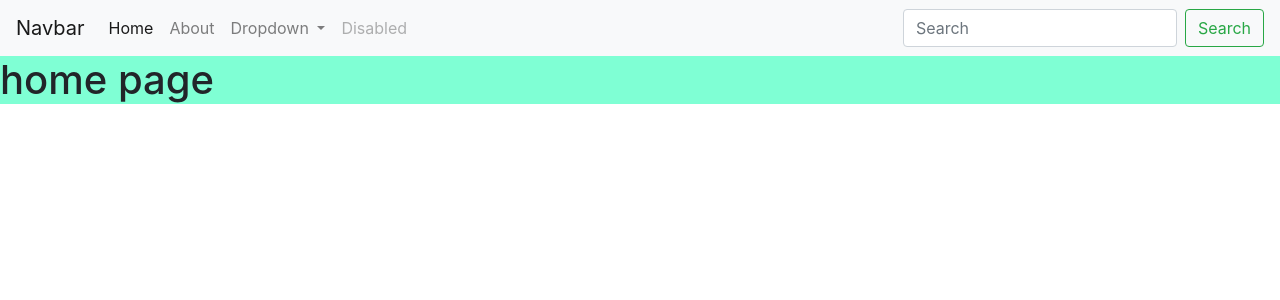
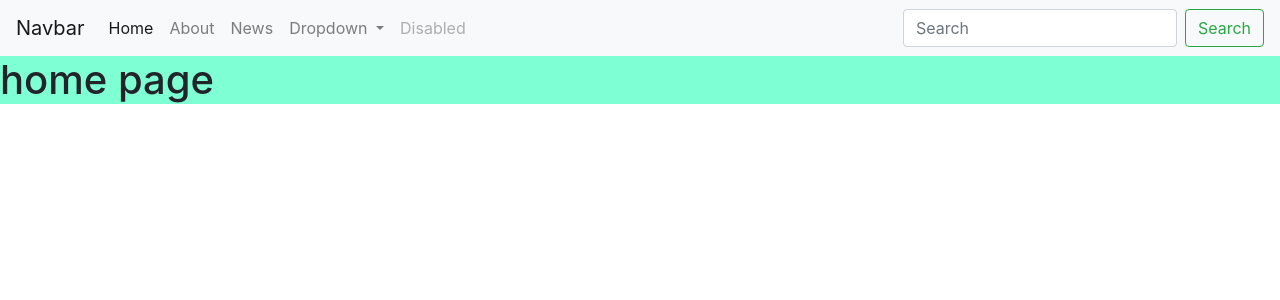
Before and after one commit to realtirtha/PythonLearning, a Django app: page / in a window 1280 px wide. Shown: the top 300 px of the page. Run offline with Django 4.2, Linux system fonts and the light colour scheme.

Commit message:
make NEws page and showed news

```diff
--- a/everestproject/everestapp/admin.py
+++ b/everestproject/everestapp/admin.py
@@ -3,4 +3,4 @@ from .models import *
 
 # Register your models here.
 
-admin.site.register([Category])
+admin.site.register([Category, News])
--- a/everestproject/everestapp/urls.py
+++ b/everestproject/everestapp/urls.py
@@ -6,4 +6,6 @@ app_name = "everestapp"
 urlpatterns =[
     path("", ClientHomeView.as_view(), name = "clienthome"),
     path("about/",ClientAboutView.as_view(),name="clientabout"),
+    path("news/",ClientNewsView.as_view(),name="clientnews")
+
 ]
--- a/everestproject/everestapp/views.py
+++ b/everestproject/everestapp/views.py
@@ -10,3 +10,8 @@ class ClientAboutView(ListView):
     template_name = "clientabout.html"
     model = Category
     context_object_name ='categories'
+
+class ClientNewsView(ListView):
+    template_name = "clientnews.html"
+    model = News
+    context_object_name='news'
--- a/everestproject/templates/clientbase.html
+++ b/everestproject/templates/clientbase.html
@@ -13,6 +13,9 @@
         </li>
         <li class="nav-item">
           <a class="nav-link" href="/about">About</a>
+        </li>
+        <li class="nav-item">
+          <a class="nav-link" href="/news/">News</a>
         </li>
         <li class="nav-item dropdown">
           <a class="nav-link dropdown-toggle" href="#" id="navbarDropdown" role="button" data-toggle="dropdown" aria-haspopup="true" aria-expanded="false">
```
Also changed, not shown: everestproject/templates/clientnews.html (added, +15 -0 lines), everestproject/dmedia/news/lotseThumbnail.png (added), everestproject/dmedia/news/lotseThumbnail_c2MrKBY.png (added), 1 other file.
